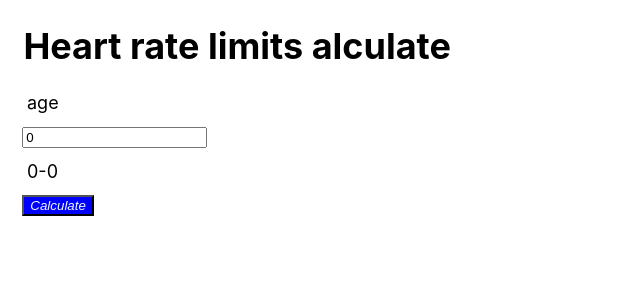
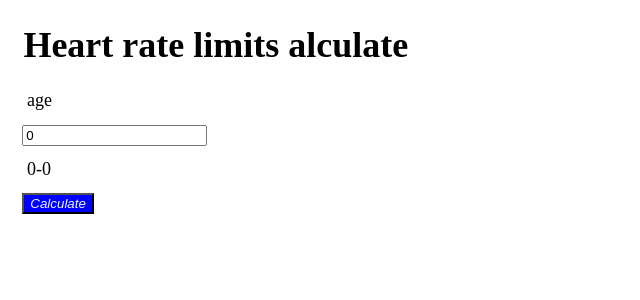
Before and after one commit to OnniNurkkala/Tavoitesyke, a React (Create React App) app: page / in a window 1280 px wide. Shown: the top 300 px of the page, without its empty margins (0-640 px from the left). Built offline with nearby package versions, Linux system fonts and the light colour scheme.

Commit message:
Tavoitesyke fina

```diff
--- a/src/index.css
+++ /dev/null
@@ -1,13 +0,0 @@
-body {
-  margin: 0;
-  font-family: -apple-system, BlinkMacSystemFont, 'Segoe UI', 'Roboto', 'Oxygen',
-    'Ubuntu', 'Cantarell', 'Fira Sans', 'Droid Sans', 'Helvetica Neue',
-    sans-serif;
-  -webkit-font-smoothing: antialiased;
-  -moz-osx-font-smoothing: grayscale;
-}
-
-code {
-  font-family: source-code-pro, Menlo, Monaco, Consolas, 'Courier New',
-    monospace;
-}
--- a/src/index.js
+++ b/src/index.js
@@ -1,8 +1,7 @@
 import React from 'react';
 import ReactDOM from 'react-dom/client';
-import './index.css';
 import App from './App';
-import reportWebVitals from './reportWebVitals';
+
 
 const root = ReactDOM.createRoot(document.getElementById('root'));
 root.render(
@@ -10,8 +9,3 @@
     <App />
   </React.StrictMode>
 );
-
-// If you want to start measuring performance in your app, pass a function
-// to log results (for example: reportWebVitals(console.log))
-// or send to an analytics endpoint. Learn more: https://bit.ly/CRA-vitals
-reportWebVitals();
--- a/src/reportWebVitals.js
+++ /dev/null
@@ -1,13 +0,0 @@
-const reportWebVitals = onPerfEntry => {
-  if (onPerfEntry && onPerfEntry instanceof Function) {
-    import('web-vitals').then(({ getCLS, getFID, getFCP, getLCP, getTTFB }) => {
-      getCLS(onPerfEntry);
-      getFID(onPerfEntry);
-      getFCP(onPerfEntry);
-      getLCP(onPerfEntry);
-      getTTFB(onPerfEntry);
-    });
-  }
-};
-
-export default reportWebVitals;
```
Also changed, not shown: src/setupTests.js (deleted, +0 -5 lines), 1 other file (tests, documents, lock files or other folders).
